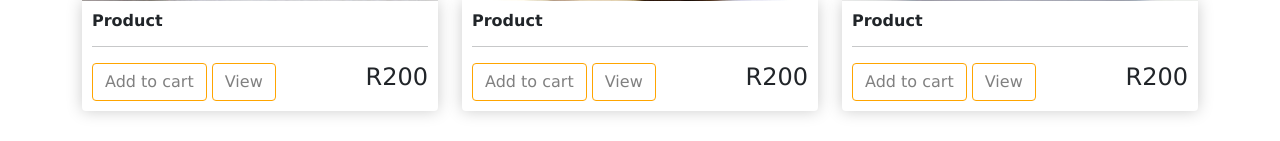
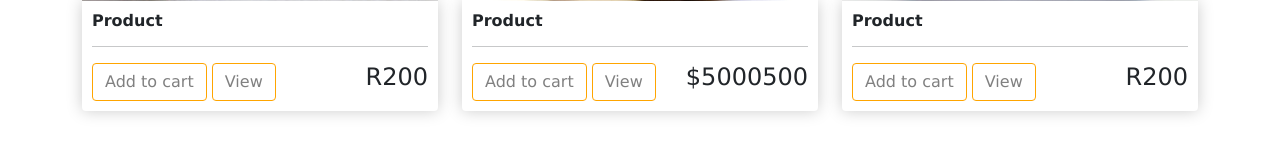
Before and after one commit to osijeff/final-project, a Django app: page / in a window 1280 px wide. Shown: the part 798-939 px from the top of the page. Run offline with Django 3.2, Linux system fonts and the light colour scheme; some libraries are stand-ins or nearby versions.

Commit message:
change price

```diff
--- a/shop/Templates/home.html
+++ b/shop/Templates/home.html
@@ -71,7 +71,7 @@
                 <hr>
                 <button class="btn btn-outline-secondary add-btn">Add to cart</button>
                 <a class="btn btn-outline-success" href="#">View</a>
-                <h4 style="display: inline-block; float:right">R200</h4>
+                <h4 style="display: inline-block; float:right">$5000500</h4>
             </div>
         </div>
         <div class="col-lg-4">
```
